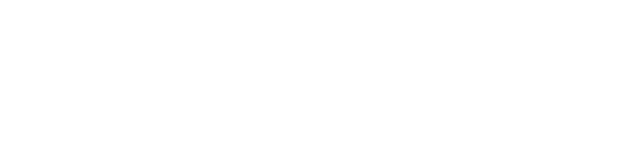
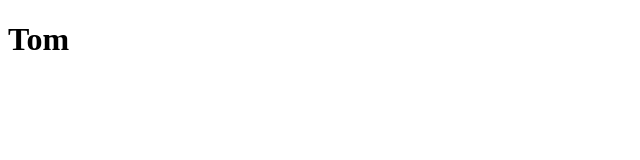
Before and after one commit to Tom02-117/tom, a plain HTML site: page index.html in a window 1280 px wide. Shown: the whole page, without its empty margins (0-640 px from the left). Drawn offline with Linux system fonts and the light colour scheme.

```diff
--- a/index.html
+++ b/index.html
@@ -6,6 +6,6 @@
     <title>Document</title>
 </head>
 <body>
-
+    <h1>Tom</h1>
 </body>
 </html>
```
